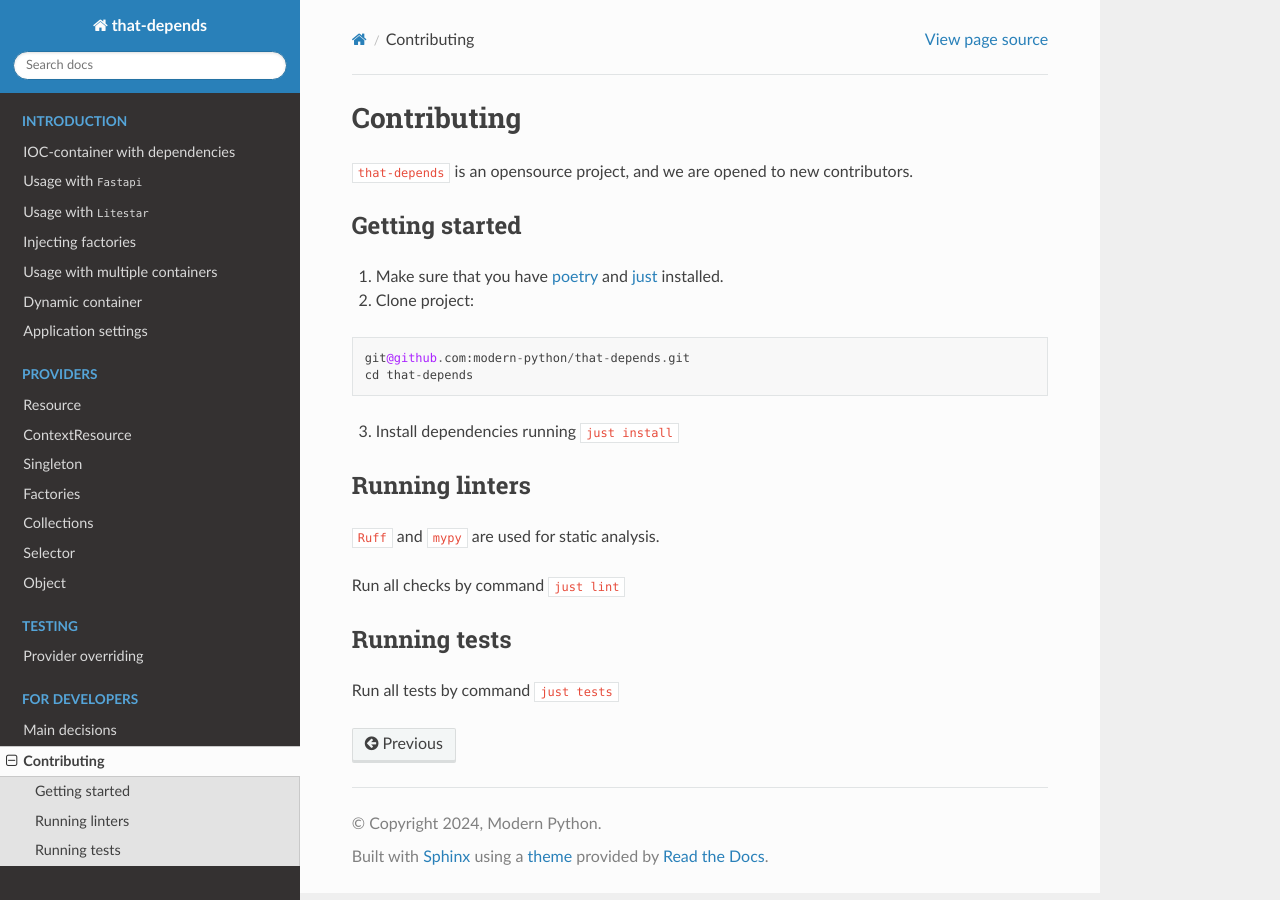
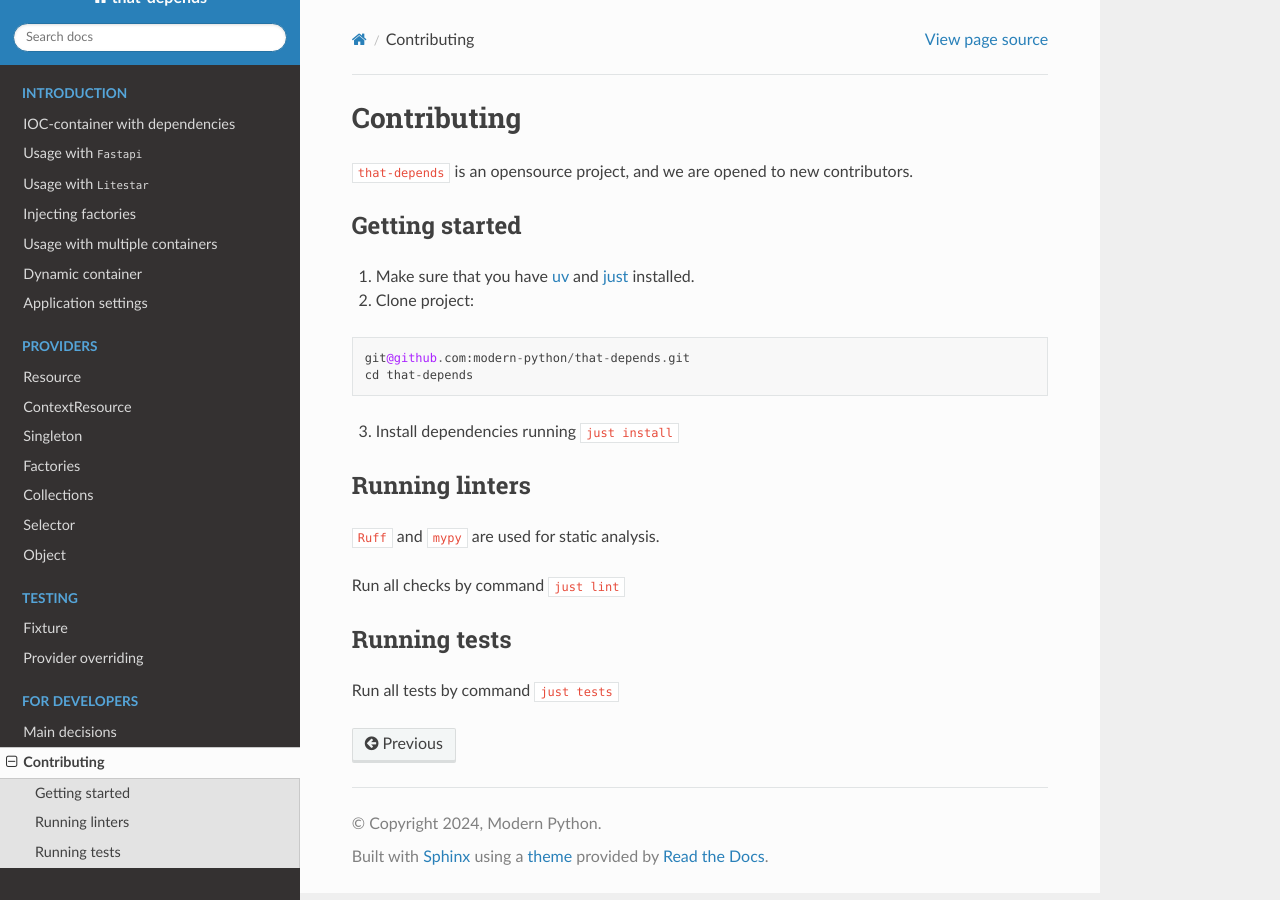
Before and after one commit to modern-python/that-depends, a Sphinx documentation site: the page built from docs/dev/contributing.md, in a window 1280 px wide. Built offline with Sphinx 7.4.7 and the Read the Docs theme 3.1.0, drawn with Linux system fonts in a browser that asks for light colours; pages that are not in the unit, such as notebooks, are missing from menus.

````diff
--- a/docs/dev/contributing.md
+++ b/docs/dev/contributing.md
@@ -2,7 +2,7 @@
 `that-depends` is an opensource project, and we are opened to new contributors.
 
 ## Getting started
-1. Make sure that you have [poetry](https://python-poetry.org/) and [just](https://just.systems/) installed.
+1. Make sure that you have [uv](https://docs.astral.sh/uv/) and [just](https://just.systems/) installed.
 2. Clone project:
 ```
 git@github.com:modern-python/that-depends.git
````
Also changed, not shown: docs/index.md (+1 -1 lines).
